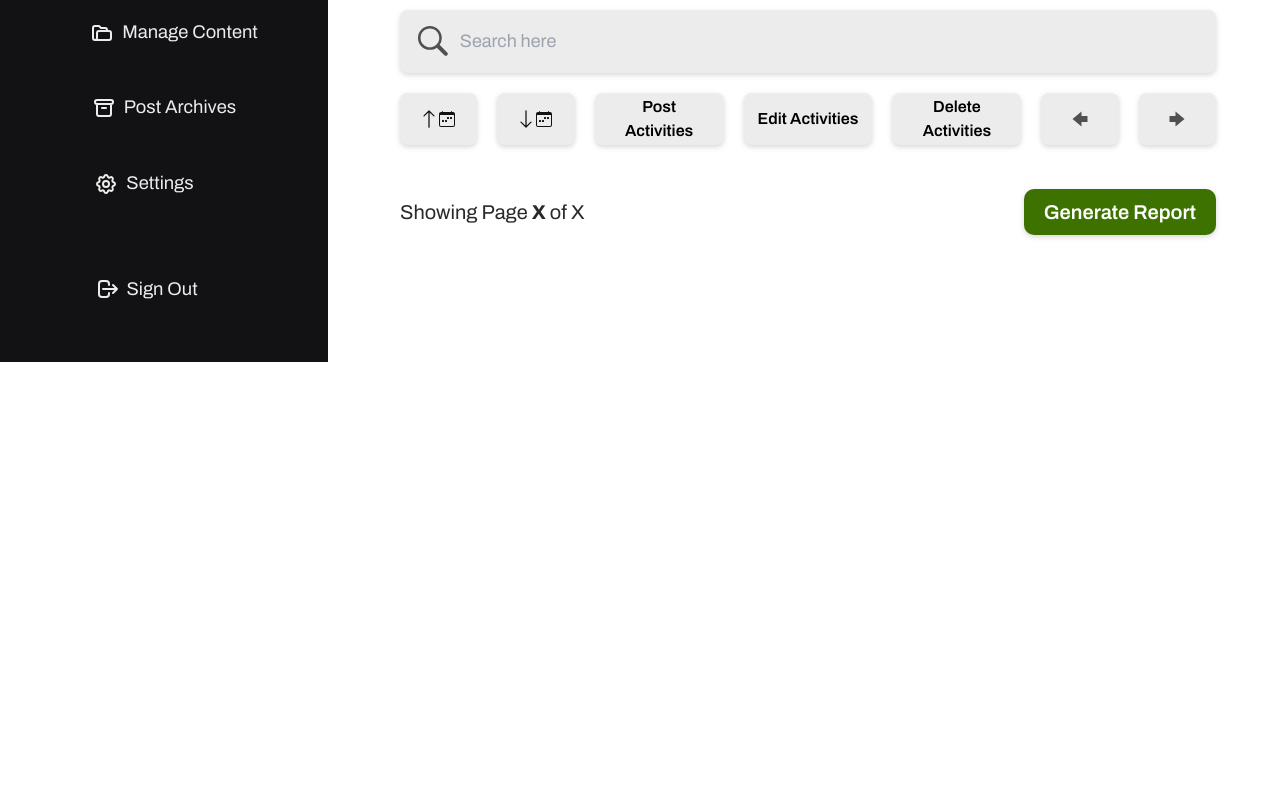
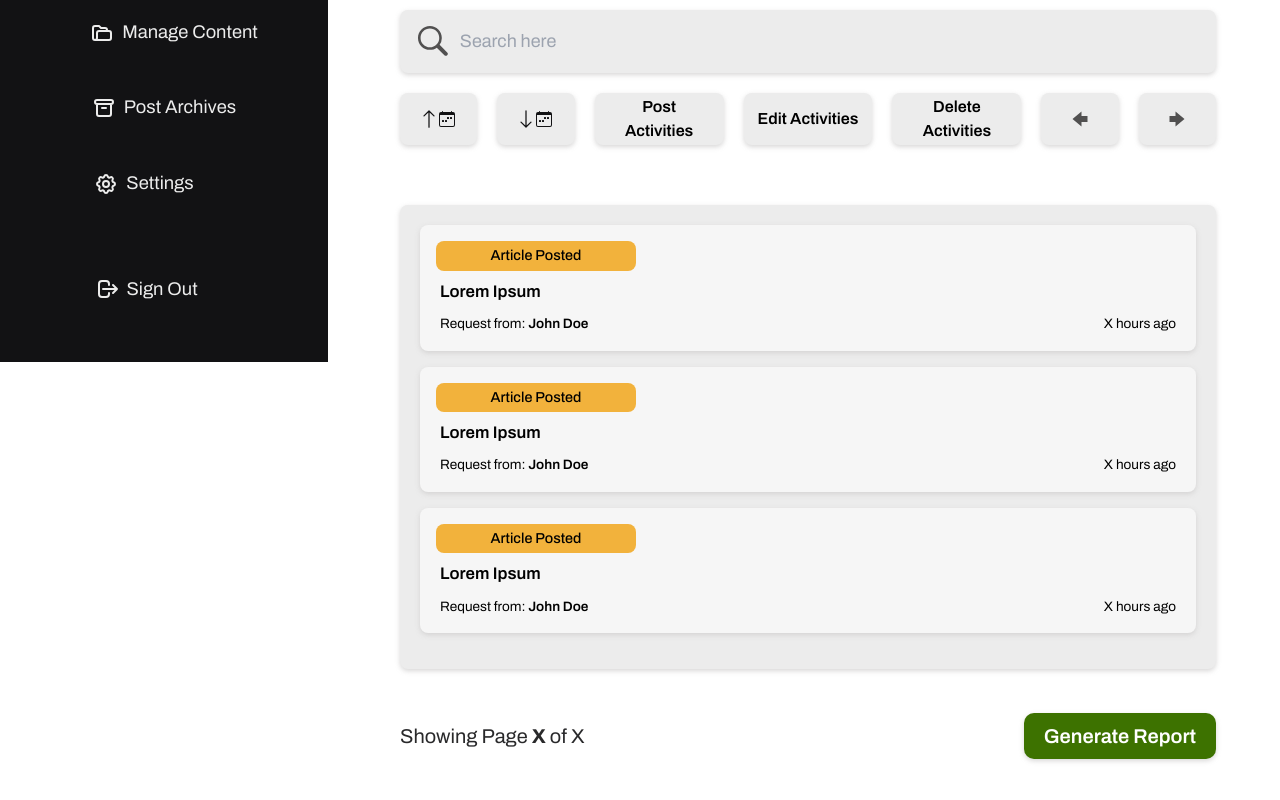
Before and after one commit to judgemongcal/se-becarios-cms, a React (Vite) app in the folder becarios-admin/: page /recent-activities in a window 1280 px wide. Shown: the part 438-1238 px from the top of the page. Before the commit the page ends 1009 px from the top, so only its background shows below. Built offline with nearby package versions, Linux system fonts and the light colour scheme.

Commit message:
created ActivityPageList component

```diff
--- a/becarios-admin/src/components/manage-content/ContentFilters.jsx
+++ b/becarios-admin/src/components/manage-content/ContentFilters.jsx
@@ -28,7 +28,7 @@ function ContentFilters() {
       <button className="bg-brand-input rounded-8 shadow-shadow-db hover:bg-brand-light hidden w-full items-center py-3 duration-300 md:flex md:flex-row md:justify-center">
         <GoArrowLeft className="fill-brand-gray h-auto w-[24px]" />
       </button>
-      <button className="bg-brand-input rounded-8 shadow-shadow-db hover:bg-brand-light duration-30 hidden w-full py-3 md:flex md:flex-row md:justify-center">
+      <button className="bg-brand-input rounded-8 shadow-shadow-db hover:bg-brand-light hidden w-full items-center py-3 duration-300 md:flex md:flex-row md:justify-center">
         <GoArrowRight className="fill-brand-gray h-auto w-[24px]" />
       </button>
     </div>
--- /dev/null
+++ b/becarios-admin/src/components/recent-activities/ActivityPageList.jsx
@@ -0,0 +1,16 @@
+import { ActivityListItem } from './ActivityListItem';
+
+function ActivityPageList() {
+  return (
+    <div className="bg-brand-input shadow-shadow-db rounded-8 mt-[3rem] flex w-[100%] flex-col gap-2 sm:min-w-[100%] md:max-w-[100%] lg:min-w-[40vh] lg:max-w-[100%]">
+      <div className="req-items mb-4 flex flex-col gap-4 p-5">
+        {/* CONVERT INTO ARRAY.MAP */}
+        <ActivityListItem />
+        <ActivityListItem />
+        <ActivityListItem />
+      </div>
+    </div>
+  );
+}
+
+export default ActivityPageList;
--- a/becarios-admin/src/pages/RecentActivities.jsx
+++ b/becarios-admin/src/pages/RecentActivities.jsx
@@ -9,6 +9,8 @@ import {
   BacktoDashboardBtn,
   GenerateReportBtn,
 } from '../components/global/Button';
+import ActivityList from '../components/recent-activities/ActivityList';
+import ActivityPageList from '../components/recent-activities/ActivityPageList';
 
 function RecentActivities() {
   return (
@@ -25,6 +27,7 @@ function RecentActivities() {
         <div className=" flex w-full flex-col justify-evenly gap-3 ">
           <SearchField />
           <ActivityFilters />
+          <ActivityPageList />
           <div className="mt-[2rem] flex flex-row items-center justify-between">
             <PaginationLabel />
             <GenerateReportBtn />
```
Also changed, not shown: becarios-admin/src/components/manage-content/ContentList.jsx (+0 -8 lines).
